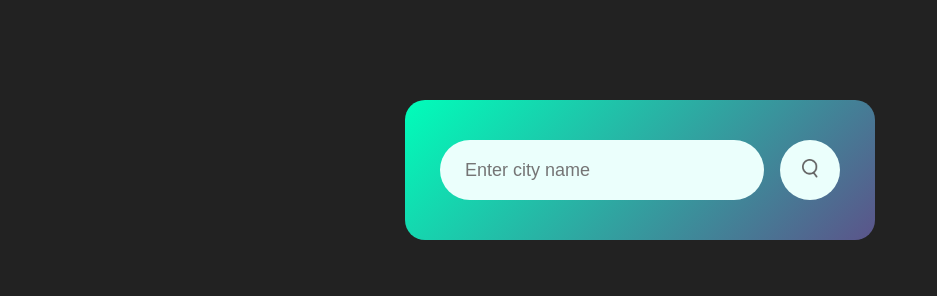
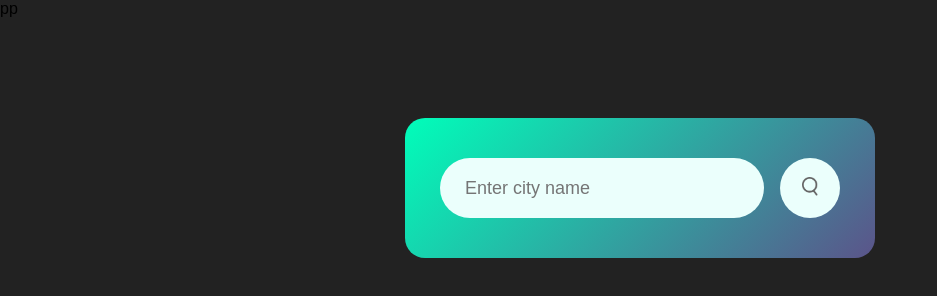
Before and after one commit to ZenoNori/Weather-App, a plain HTML site: page index.html in a window 1280 px wide. Shown: the whole page, without its empty margins (0-937 px from the left). Drawn offline with Linux system fonts and the light colour scheme.

Commit message:
made a change to the html

```diff
--- a/index.html
+++ b/index.html
@@ -6,7 +6,7 @@
     <link rel="stylesheet" href="style.css">
 </head>
 <body>
-
+pp
 <div class="card">
     <div class="search">
         <input type="text" placeholder="Enter city name" spellcheck="false">
```
